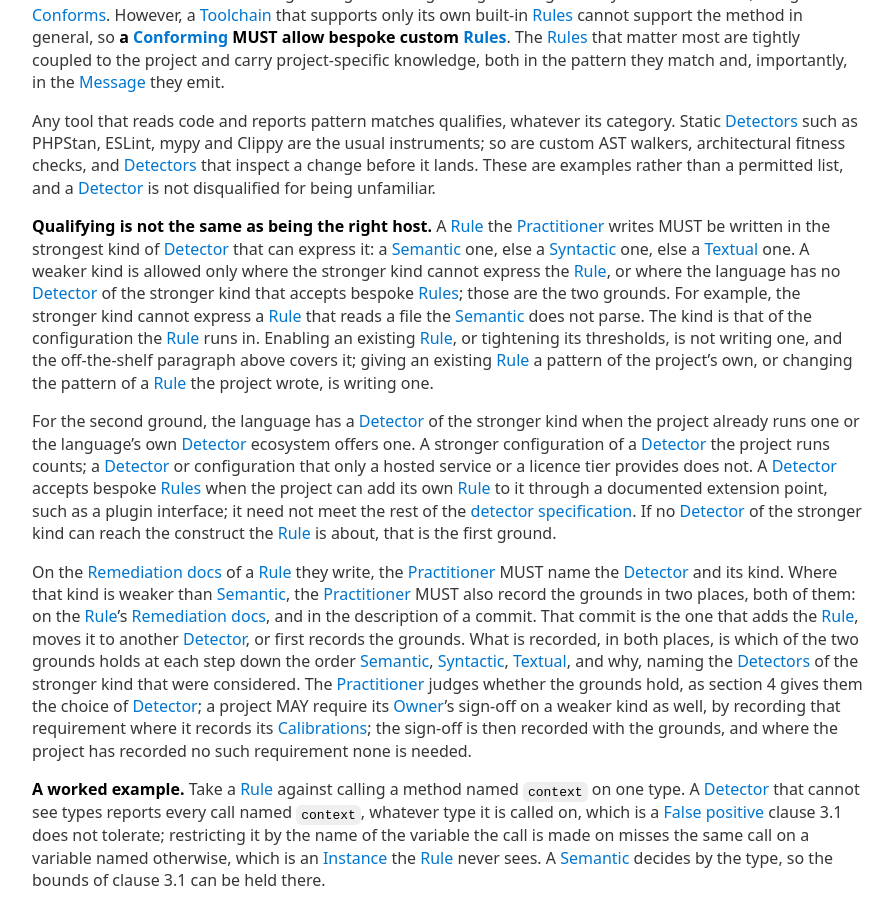
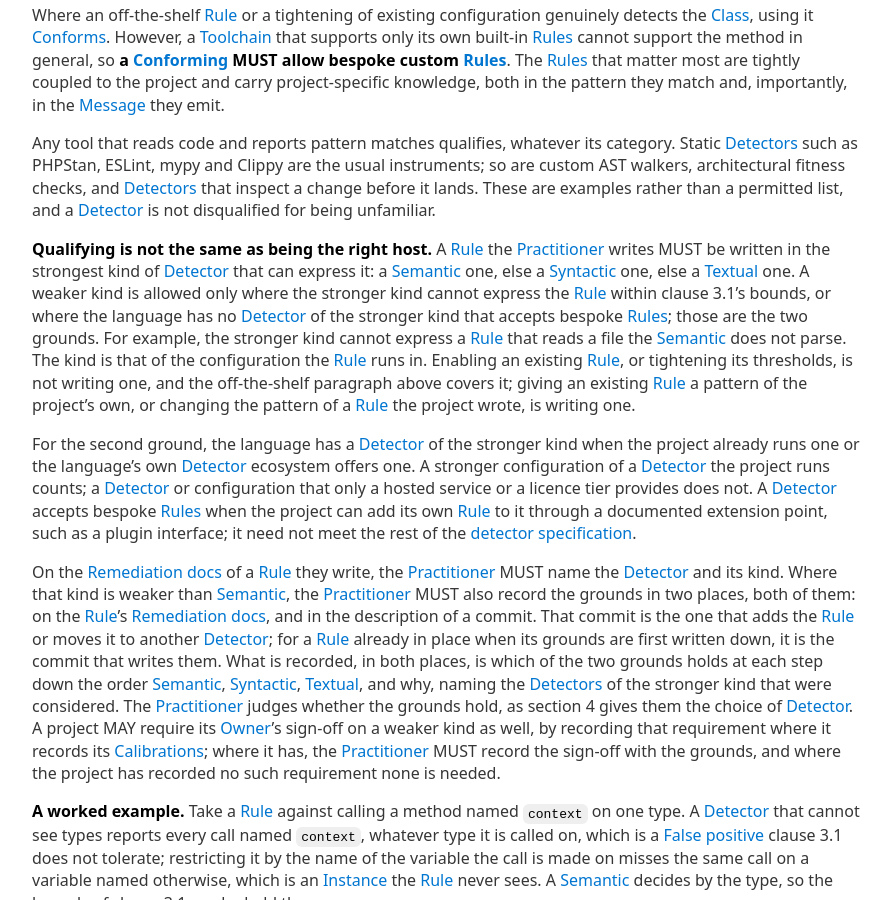
Before and after one commit to Defence-Before-Fix/defence-before-fix.github.io, a Jekyll site: the page built from SPEC.md, in a window 1280 px wide and 900 px high, scrolled down 9960 px. Shown: the whole window, without its empty margins (192-1085 px from the left). Built offline with Jekyll 4.4.1, drawn with Linux system fonts in a browser that asks for light colours; our own code applies the rules of GitHub Pages for plain Markdown files; some of the changed text lies outside the part shown.

Commit message:
Semantic detectors: review findings applied
Clause 3.6 defers to what clause 3.2 adds; clause 3.2 states the first ground as "cannot
express the Rule within clause 3.1's bounds" everywhere, drops its repeated "can reach"
sentence, says which commit carries the grounds for a rule already in place, and makes the
sign-off's recording a MUST on the practitioner; section 7's conforming defence names the
recording clause 3.2 requires; the three kinds are defined by what a Rule can ask; Appendix A's
"outside one" is spelt out; detector clause 8.2 rests its hosted-service exclusion on method
clause 3.2 rather than clause 5.4. The method key's 2d quotations follow, the 3.2 row carries
no condition, question 2d asks in what order the kinds are tried, and the detector key marks a
bullet putting clause 8.2 on the detector as wrong. The changelog names the runs by document.

Co-Authored-By: Claude Fable 5.1 <noreply@anthropic.com>

```diff
--- a/SPEC.md
+++ b/SPEC.md
@@ -78,11 +78,11 @@ A tool that **executes** code and reports what happened: a test [Runner], a comp
 
 #### Textual
 
-Of a [Detector]: seeing the code only as text, as grep does. It sees how the code is spelt and nothing of its structure, so it cannot tell a call from a comment that names it.
+Of a [Detector]: one in which a [Rule] can ask only how the code is spelt, as grep does. It sees the text and nothing of its structure, so it cannot tell a call from a comment that names it.
 
 #### Syntactic
 
-Of a [Detector]: seeing the parse tree of the code, and at most some of the types of values, as ast-grep does. It sees the structure, but cannot always tell apart two calls of the same name on values of different types.
+Of a [Detector]: one in which a [Rule] can ask about the parse tree of the code, and at most some of the types of values, as ast-grep does. It sees the structure, but cannot always tell apart two calls of the same name on values of different types.
 
 #### Semantic
 
@@ -412,10 +412,10 @@ are examples rather than a permitted list, and a [Detector] is not disqualified
 **Qualifying is not the same as being the right host.** A [Rule] the [Practitioner] writes MUST
 be written in the strongest kind of [Detector] that can express it: a [Semantic] one, else a
 [Syntactic] one, else a [Textual] one. A weaker kind is allowed only where the stronger kind
-cannot express the [Rule], or where the language has no [Detector] of the stronger kind that
-accepts bespoke [Rules]; those are the two grounds. For example, the stronger kind cannot express
-a [Rule] that reads a file the [Semantic] [Detector] does not parse. The kind is that of the
-configuration the [Rule] runs in. Enabling an existing [Rule], or tightening its thresholds, is
+cannot express the [Rule] within clause 3.1's bounds, or where the language has no [Detector]
+of the stronger kind that accepts bespoke [Rules]; those are the two grounds. For example, the
+stronger kind cannot express a [Rule] that reads a file the [Semantic] [Detector] does not
+parse. The kind is that of the configuration the [Rule] runs in. Enabling an existing [Rule], or tightening its thresholds, is
 not writing one, and the off-the-shelf paragraph above covers it; giving an existing [Rule] a
 pattern of the project's own, or changing the pattern of a [Rule] the project wrote, is writing
 one.
@@ -425,20 +425,20 @@ already runs one or the language's own [Detector] ecosystem offers one. A strong
 of a [Detector] the project runs counts; a [Detector] or configuration that only a hosted service or a licence tier
 provides does not. A [Detector] accepts bespoke [Rules] when the project can add its own [Rule]
 to it through a documented extension point, such as a plugin interface; it need not meet the rest
-of the [detector specification](DETECTOR-SPEC.md). If no [Detector] of the stronger kind can reach
-the construct the [Rule] is about, that is the first ground.
+of the [detector specification](DETECTOR-SPEC.md).
 
 On the [Remediation docs] of a [Rule] they write, the [Practitioner] MUST name the [Detector] and
 its kind. Where that kind is weaker than [Semantic], the [Practitioner] MUST also record the
 grounds in two places, both of them: on the [Rule]'s [Remediation docs], and in the description
-of a commit. That commit is the one that adds the [Rule], moves it to another [Detector], or first
-records the grounds. What is recorded, in both places, is which of the two grounds holds at each
+of a commit. That commit is the one that adds the [Rule] or moves it to another [Detector]; for
+a [Rule] already in place when its grounds are first written down, it is the commit that writes
+them. What is recorded, in both places, is which of the two grounds holds at each
 step down the order [Semantic], [Syntactic], [Textual], and why, naming the [Detectors] of the
 stronger kind that were considered. The [Practitioner] judges whether the grounds hold, as
-section 4 gives them the choice of [Detector]; a
-project MAY require its [Owner]'s sign-off on a weaker kind as well, by recording that
-requirement where it records its [Calibrations]; the sign-off is then recorded with the grounds,
-and where the project has recorded no such requirement none is needed.
+section 4 gives them the choice of [Detector]. A project MAY require its [Owner]'s sign-off on
+a weaker kind as well, by recording that requirement where it records its [Calibrations]; where
+it has, the [Practitioner] MUST record the sign-off with the grounds, and where the project has
+recorded no such requirement none is needed.
 
 **A worked example.** Take a [Rule] against calling a method named `context` on one type. A
 [Detector] that cannot see types reports every call named `context`, whatever type it is called
@@ -764,7 +764,8 @@ pressure, which is the condition under which the original [Defect] was written.
 The failure [Message] MUST be terse, and it MUST carry a stable [Identifier] that resolves to
 [Remediation docs] shipped with the project.
 
-That documentation MUST state three things: what the [Rule] is about, why it exists, and how to
+That documentation MUST state three things, besides what clause 3.2 adds for a [Rule] the
+[Practitioner] writes: what the [Rule] is about, why it exists, and how to
 fix a violation correctly using the project's preferred approach.
 
 A [Practitioner] who finds that an existing [Rule]'s printed [Identifier] does not resolve records
@@ -949,9 +950,11 @@ evidence is gone and the opportunity closes with it.
 the verdict that they were rests on reproduction, as this section closes by requiring, not on the
 report.
 
-**A [Defence] [Conforms]** if it satisfies clauses 3.1, 3.2, 3.3, 3.5 and 3.6: it is drawn to a
+**A [Defence] [Conforms]** if it satisfies each of clauses 3.1, 3.2, 3.3, 3.5 and 3.6 in full.
+In brief: it is drawn to a
 [Class] within both bounds and not to the reported [Instance], it is evaluated by reading code, in
-the kind of [Detector] clause 3.2 requires, it was proven to fire against either the originating
+the kind of [Detector] clause 3.2 requires and with the [Detector], its kind and any grounds
+recorded as that clause requires, it was proven to fire against either the originating
 [Instance] or [Fixture] code, it fails rather
 than warns, and its [Message] is terse and resolves to [Remediation docs] versioned alongside
 it. A [Defence] can [Conform] whilst the [Sweep] is incomplete; what that describes is a
```
Also changed, not shown: other parts of SPEC.md (+2 -2 lines), DETECTOR-SPEC.md (+2 -1 lines), acceptance/detector/KEY.md (+4 -2 lines), acceptance/method/KEY.md (+19 -18 lines), acceptance/method/QUESTIONS.md (+1 -1 lines), defence-before-fix-project-prompt.md (+2 -2 lines), CHANGELOG.md.
